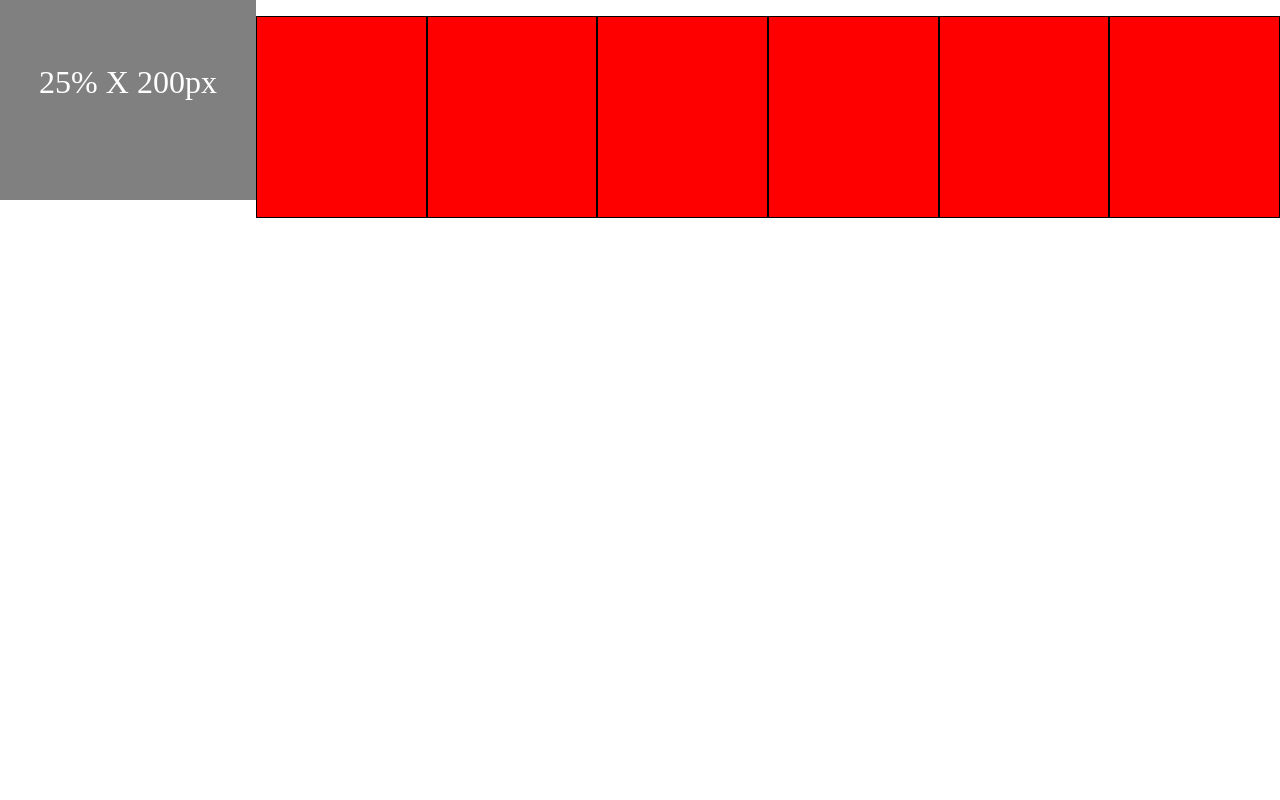
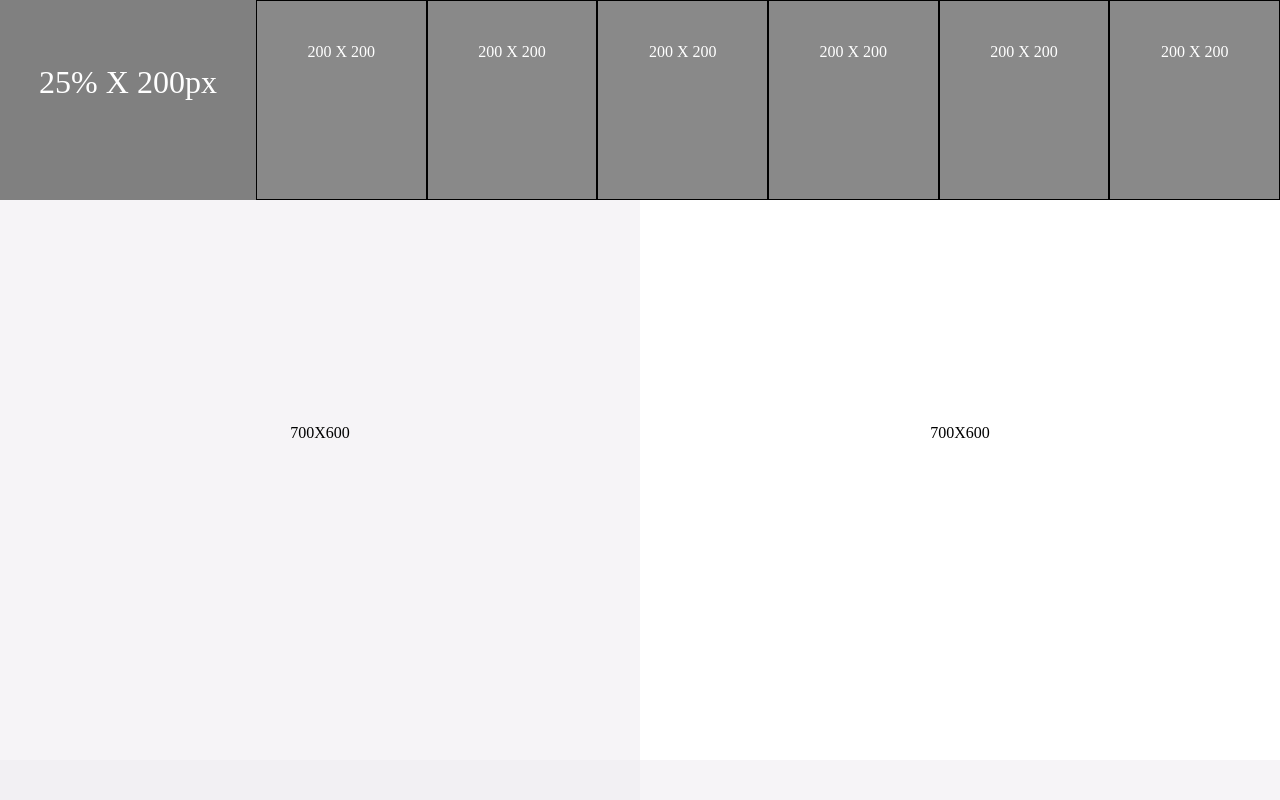
Before and after one commit to nyatindopatrick/Smashing-Magazine-Design, a plain HTML site: page index.html in a window 1280 px wide. Shown: the top 800 px of the page. Drawn offline with Linux system fonts and the light colour scheme.

Commit message:
syle first and second section

```diff
--- a/index.html
+++ b/index.html
@@ -11,26 +11,26 @@
         <nav class="navbar">
             <a class="navbar-brand" href="#">
 
-               <span class="navbar-brand-span"> 25% X 200px</span>
+                <span class="navbar-brand-span"> 25% X 200px</span>
             </a>
             <ul class="navbar-ul">
-                <li ></li>
-                <li></li>
-                <li></li>
-                <li></li>
-                <li></li>
-                <li></li>
+                <li><a href="#">200 X 200</a> </li>
+                <li><a href="#">200 X 200</a> </li>
+                <li><a href="#">200 X 200</a> </li>
+                <li><a href="#">200 X 200</a> </li>
+                <li><a href="#">200 X 200</a> </li>
+                <li><a href="#">200 X 200</a> </li>
             </ul>
         </nav>
         <main>
-            <section>
-                <div></div>
-                <div></div>
-                <div></div>
-                <div></div>
+            <section class="latest-articles">
+                <div class="article-item">700X600</div>
+                <div>700X600</div>
+                <div class="article-three">700X600</div>
+                <div class="article-item">700X600</div>
             </section>
             <section>
-                <div></div>
+                <div class="about-membership">1663 × 436</div>
                 <div>
                     <div></div>
                     <div></div>
--- a/style.css
+++ b/style.css
@@ -1,22 +1,30 @@
-body{
+* {
   margin: 0;
   padding: 0;
   box-sizing: border-box;
 }
-.navbar{
+.navbar {
   display: flex;
   width: 100%;
 }
 
-.navbar-ul{
+.navbar-ul {
   display: grid;
   grid-template-columns: repeat(6, 1fr);
   width: 100%;
 }
-.navbar-ul li{
+.navbar-ul li {
   height: 200px;
-    background-color: red;
+  background-color: rgb(137, 137, 137);
   border: 1px solid;
+}
+.navbar-ul a {
+  margin-top: 25%;
+  height: 100%;
+  display: block;
+  text-align: center;
+  color: white;
+  text-decoration: none;
 }
 
 .navbar-brand {
@@ -33,7 +41,31 @@ body{
   display: block;
   text-align: center;
 }
-ul{
+ul {
   list-style: none;
   padding: 0;
 }
+.latest-articles {
+  width: 100%;
+  background: rgb(255, 255, 255);
+  display: grid;
+  grid-template-columns: repeat(2, 1fr);
+}
+.latest-articles div {
+  height: 70vh;
+  text-align: center;
+  padding-top: 35%;
+}
+.article-item {
+  background: #f6f4f7;
+}
+.article-three {
+  background: #f2f0f3;
+}
+.about-membership {
+  width: 100%;
+  height: 50vh;
+  background: darkgray;
+  text-align: center;
+  padding-top: 15%
+}
```
Lines whose indentation alone changed are shown as unchanged.
